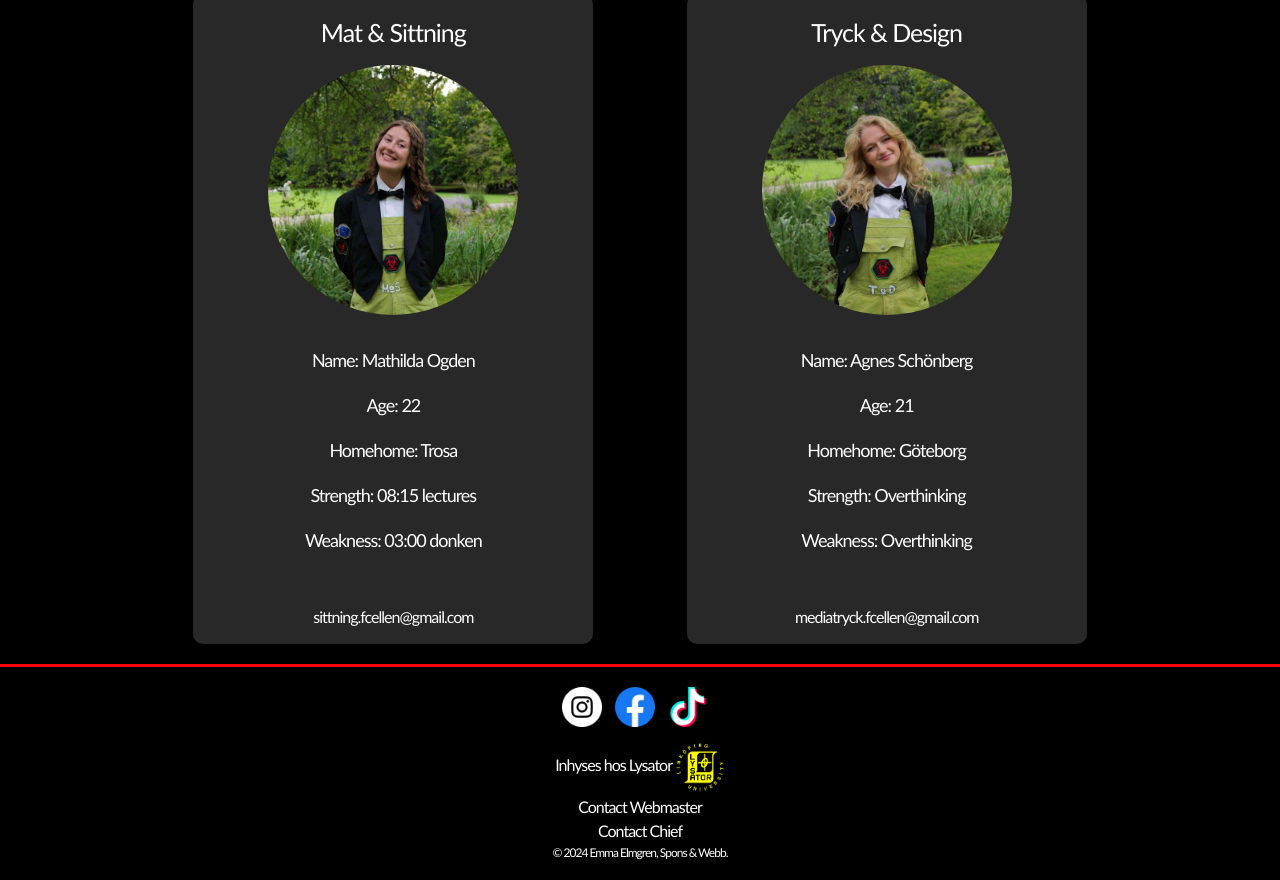
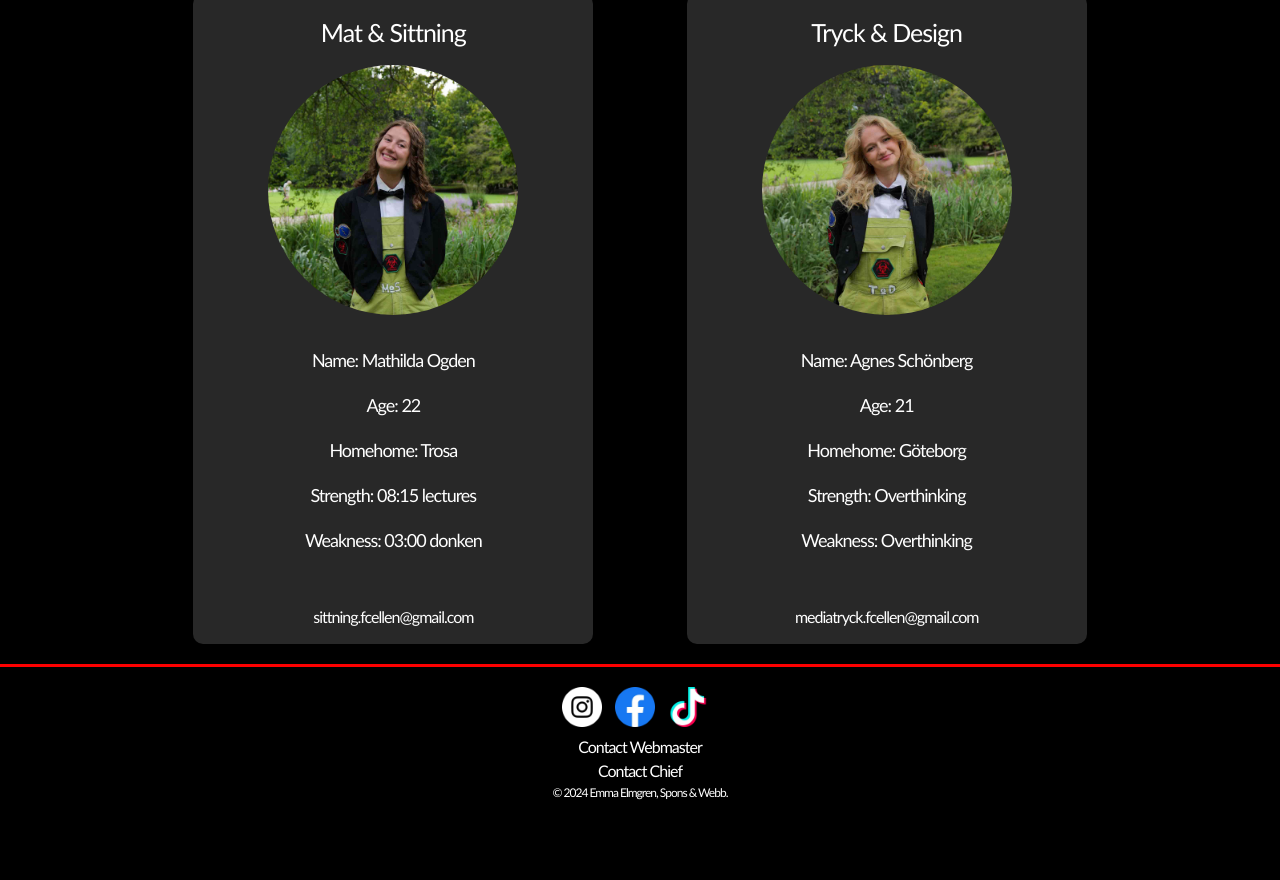
Before and after one commit to Mervan1337/Fyllecellen, a plain HTML site: page aboutus.html in a window 1280 px wide. Shown: the part 3559-4439 px from the top of the page. After the commit the page ends 4379 px from the top, so only its background shows below. Drawn offline with Linux system fonts and the light colour scheme.

Commit message:
removed outdated information

```diff
--- a/aboutus.html
+++ b/aboutus.html
@@ -208,10 +208,6 @@
                 <a href="https://www.facebook.com/FylleCellen"><img src="media/facebook.webp" alt="Facebook" /></a>
                 <a href="https://www.tiktok.com/@fyllecellen2324"><img src="media/tiktok.webp" alt="TikTok" /></a>
             </div>
-            <div onClick="location.href='https://www.lysator.liu.se/inhysningar'" class="lysator">
-                Inhyses hos Lysator
-                <img class="lysatorImg" src="media/lysator.png" alt="Lysator">
-            </div>
             <div class="email">
                 <a href="mailto:spons.fcellen@gmail.com">Contact Webmaster</a>
                 <a href="mailto:chef.fcellen@gmail.com">Contact Chief</a>
--- a/style/style.css
+++ b/style/style.css
@@ -149,14 +149,6 @@ footer {
     padding: 20px;
     text-align: center;
     background-color: black;
-}
-
-.lysator {
-    padding: 5px;
-    cursor: pointer;
-}
-.lysatorImg {
-    width: 50px;
 }
 
 .social-media {
```
Also changed, not shown: calendar.html (+0 -4 lines), events.html (+1 -4 lines), friends.html (+1 -4 lines), index.html (+1 -4 lines), pateter.html (+0 -4 lines).
